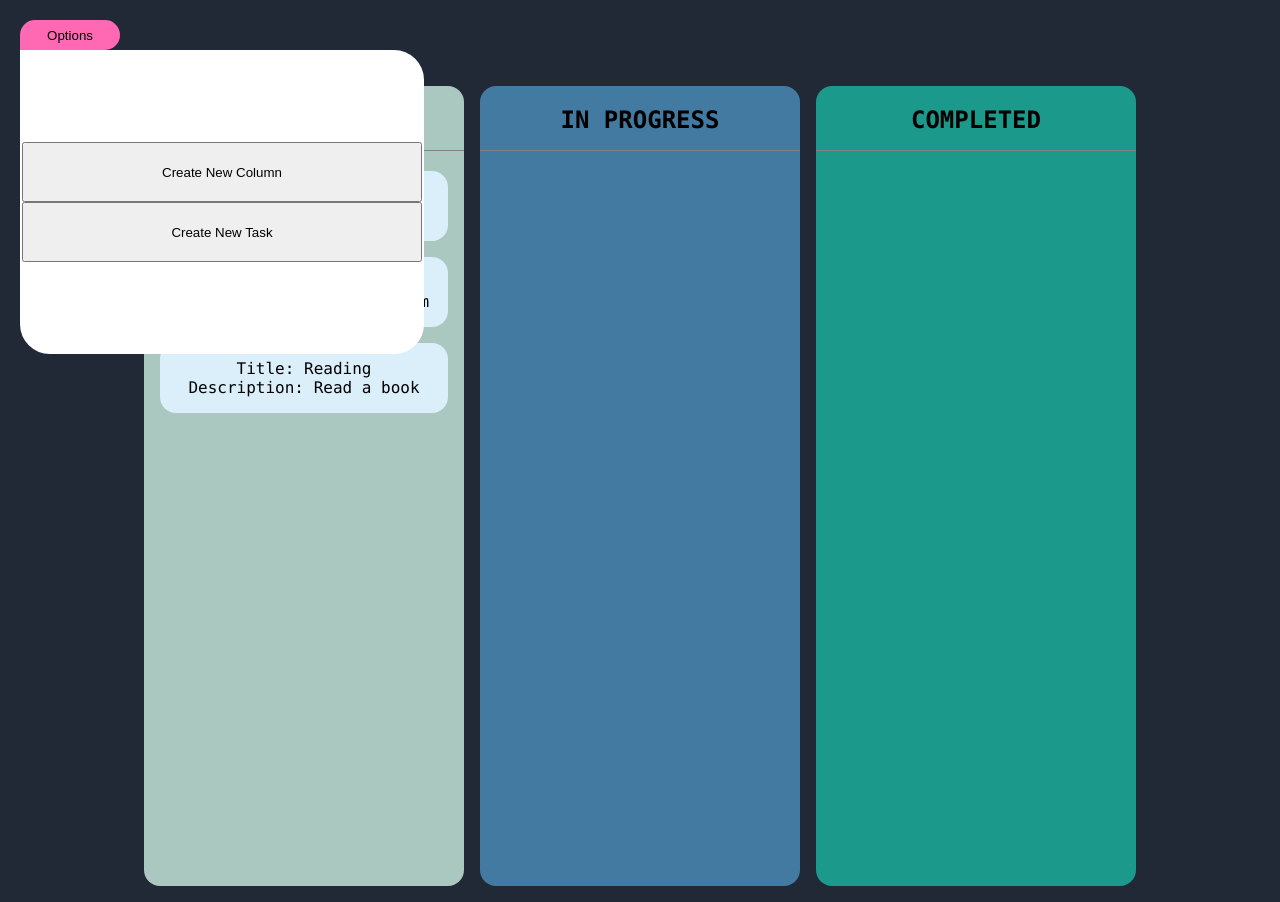
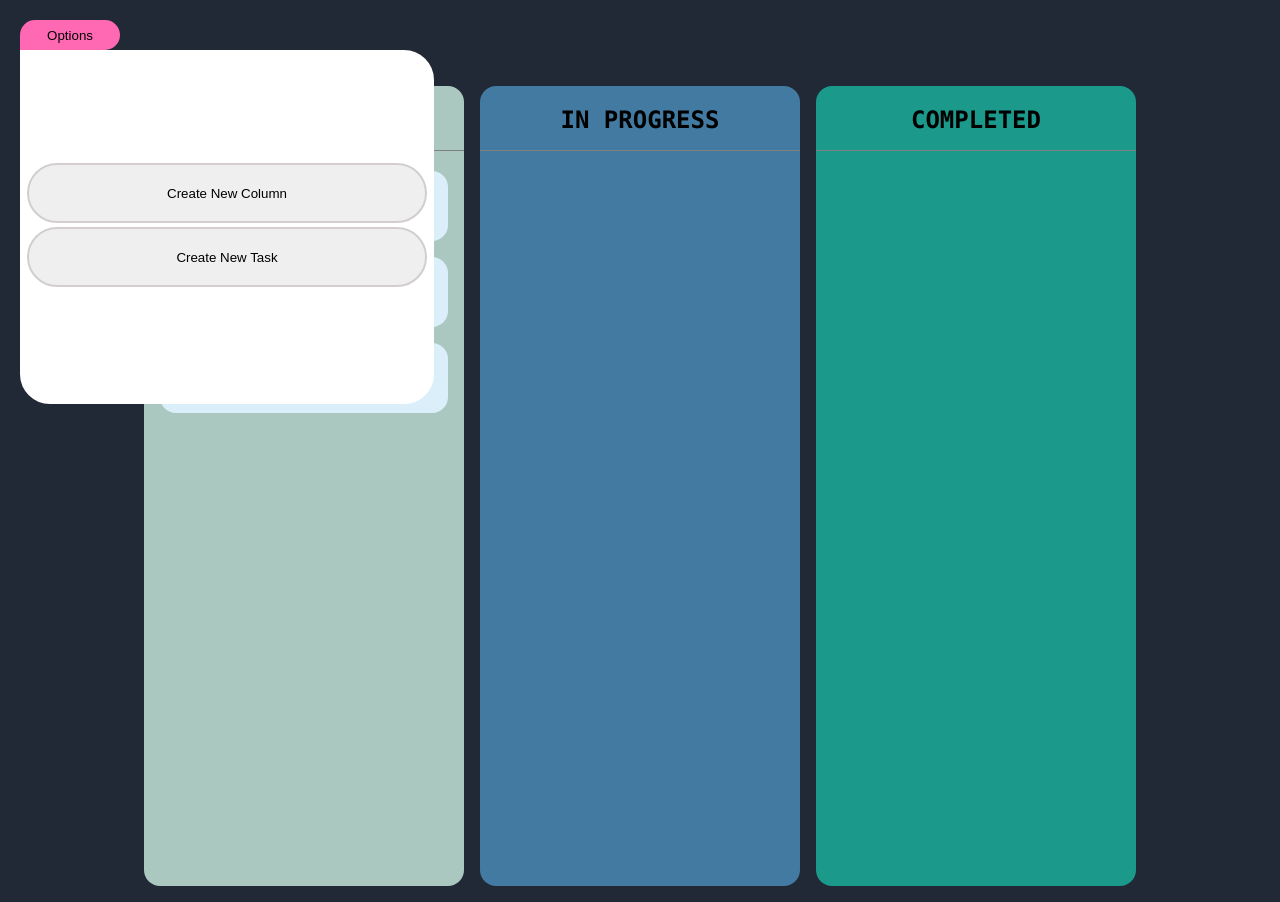
Before and after one commit to sohaibmh/task-board, a React (Create React App) app: page / in a window 1280 px wide. Both pictures are taken after a click on the button "Options". Built offline with nearby package versions, Linux system fonts and the light colour scheme; the HTML template or start-up script is replaced by a standard one.

Commit message:
changed options card style

```diff
--- a/src/components/CSS/MenuBar.css
+++ b/src/components/CSS/MenuBar.css
@@ -19,26 +19,34 @@
   background-color: white;
   align-items: center;
   justify-content: center;
-  height: 300px;
-  width: 400px;
+  min-height: 300px;
+  min-width: 400px;
   border-radius: 0px 30px 30px 30px;
   position: absolute;
   border: 2px solid;
 }
 
-.menuBarButton {
+.menuBarButtons {
   width: 100%;
-  height: 20%;
+  height: 60px;
   outline: none;
-  /* border: none; */
+  border: 2px solid rgb(211, 206, 206);
+  margin-bottom: 4px;
+  cursor: pointer;
+  border-radius: 30px;
+}
+
+.menuBarButtons:hover {
+  background-color: rgb(210, 238, 245);
 }
 
 .options {
-  /* grid-template-columns: 1fr 1fr; */
-  height: 300px;
-  width: 400px;
+  min-height: 300px;
+  min-width: 400px;
   display: flex;
   align-items: center;
   flex-direction: column;
   justify-content: center;
+  margin: 20px 0px;
+  padding: 5px;
 }
--- a/src/components/CSS/NewColumn.css
+++ b/src/components/CSS/NewColumn.css
@@ -1,3 +1,26 @@
 .newColumnForm {
-  background-color: lightblue;
 }
+
+form * {
+  display: block;
+  border-radius: 10px;
+  height: 30px;
+  width: 200px;
+  color: black;
+  outline: none;
+}
+
+form > label {
+  margin-top: 15px;
+}
+
+.submitButton {
+  margin-top: 15px;
+  margin-left: 4px;
+  cursor: pointer;
+}
+
+#backgroundColour {
+  width: 30px;
+  padding: 5px;
+}
--- a/src/components/CSS/NewTask.css
+++ b/src/components/CSS/NewTask.css
@@ -1,3 +1,21 @@
 .newTaskForm {
-  background-color: lightblue;
 }
+
+form * {
+  display: block;
+  border-radius: 10px;
+  height: 30px;
+  width: 200px;
+  color: black;
+  outline: none;
+}
+
+form > label {
+  margin-top: 15px;
+}
+
+.submitButton {
+  margin-top: 15px;
+  margin-left: 4px;
+  cursor: pointer;
+}
--- a/src/components/MenuBar.js
+++ b/src/components/MenuBar.js
@@ -1,4 +1,4 @@
-import React, { useState } from "react";
+import React, { useState, useRef, useEffect } from "react";
 import "./CSS/MenuBar.css";
 import NewTask from "./NewTask";
 import NewColumn from "./NewColumn";
@@ -7,14 +7,31 @@ const MenuBar = () => {
   const [expandOptions, setExpandOptions] = useState(false);
   const [showNewColumnForm, setShowNewColumnForm] = useState(false);
   const [showNewTaskForm, setShowNewTaskForm] = useState(false);
+  const wrapperRef = useRef(null);
+
+  useEffect(() => {
+    window.addEventListener("mousedown", handleClickOutside);
+    return () => {
+      window.removeEventListener("mousedown", handleClickOutside);
+    };
+  });
+
+  const handleClickOutside = (event) => {
+    const { current: wrap } = wrapperRef;
+    if (wrap && !wrap.contains(event.target)) {
+      setExpandOptions(false);
+      setShowNewColumnForm(false);
+      setShowNewTaskForm(false);
+    }
+  };
 
   const options = () => {
     return (
       <>
-        <div className="options">
+        <div className="options" ref={wrapperRef}>
           {showNewTaskForm ? null : (
             <button
-              className="menuBarButton"
+              className="menuBarButtons"
               onClick={() => setShowNewColumnForm(!showNewColumnForm)}
             >
               Create New Column
@@ -24,7 +41,7 @@ const MenuBar = () => {
           {showNewColumnForm ? <NewColumn /> : null}
           {showNewColumnForm ? null : (
             <button
-              className="menuBarButton"
+              className="menuBarButtons"
               onClick={() => setShowNewTaskForm(!showNewTaskForm)}
             >
               Create New Task
--- a/src/components/NewColumn.js
+++ b/src/components/NewColumn.js
@@ -19,19 +19,18 @@ const NewColumn = () => {
   return (
     <div className="newColumnForm">
       <form onSubmit={handleSubmit}>
-        <div>
-          <label htmlFor="id">ID: </label>
-          <input id="id" type="text" />
-        </div>
-        <div>
-          <label htmlFor="name">Name: </label>
-          <input id="name" type="text" />
-        </div>
-        <div>
-          <label htmlFor="backgroundColour">Background Colour: </label>
-          <input id="backgroundColour" type="text" />
-        </div>
-        <button type="submit">Submit</button>
+        <label htmlFor="id">ID </label>
+        <input id="id" type="text" />
+
+        <label htmlFor="name">Name</label>
+        <input id="name" type="text" />
+
+        <label htmlFor="backgroundColour">Background Colour </label>
+        <input type="color" id="backgroundColour" />
+
+        <button className="submitButton" type="submit">
+          Submit
+        </button>
       </form>
     </div>
   );
--- a/src/components/NewTask.js
+++ b/src/components/NewTask.js
@@ -20,23 +20,17 @@ const NewCard = () => {
     <div className="newTaskForm">
       <form onSubmit={handleSubmit}>
         New Card
-        <div>
-          <label htmlFor="id">ID: </label>
-          <input id="id" type="text" />
-        </div>
-        <div>
-          <label htmlFor="title">Title: </label>
-          <input id="title" type="text" />
-        </div>
-        <div>
-          <label htmlFor="description">Description: </label>
-          <input id="description" type="text" />
-        </div>
-        <div>
-          <label htmlFor="board">Board: </label>
-          <input id="board" type="text" />
-        </div>
-        <button type="submit">Submit</button>
+        <label htmlFor="id">ID</label>
+        <input id="id" type="text" />
+        <label htmlFor="title">Title</label>
+        <input id="title" type="text" />
+        <label htmlFor="description">Description</label>
+        <input id="description" type="text" />
+        <label htmlFor="board">Board</label>
+        <input id="board" type="text" />
+        <button className="submitButton" type="submit">
+          Submit
+        </button>
       </form>
     </div>
   );
```
